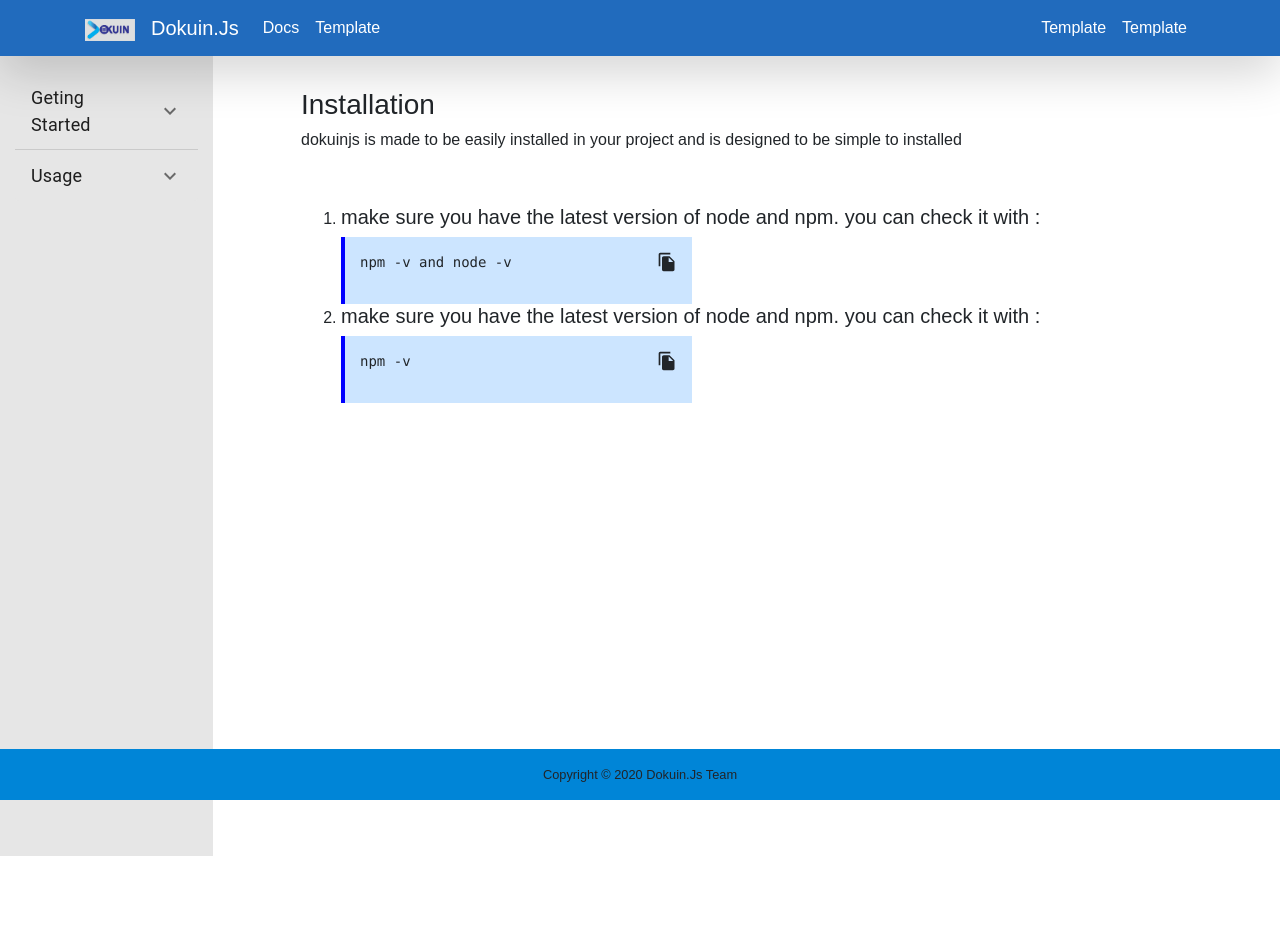
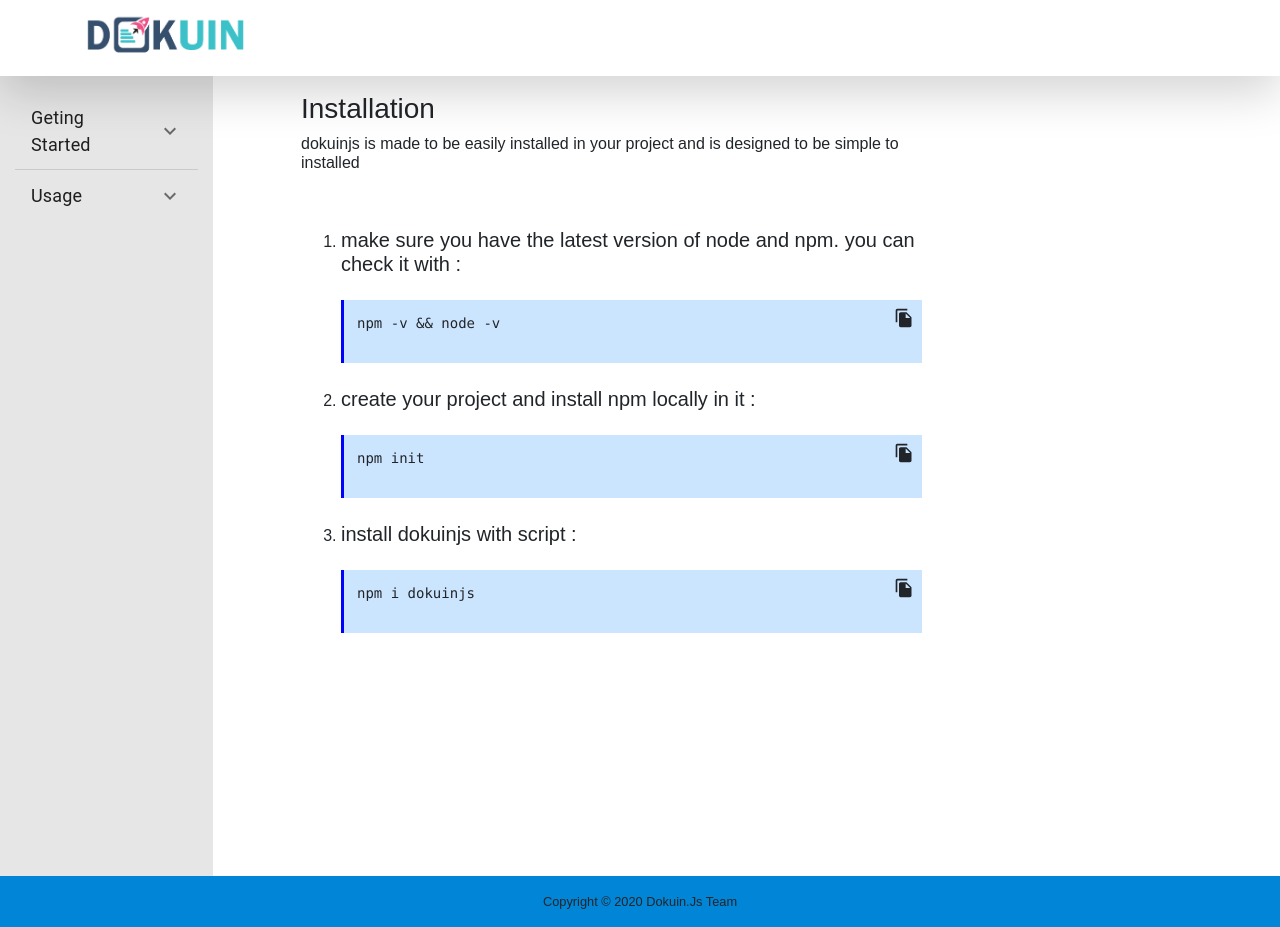
Before and after one commit to dokuin/docs, a React (Create React App) app: page /docs/getting-started in a window 1280 px wide. Before the commit the page ends 800 px from the top, so only its background shows below. Built offline with nearby package versions, Linux system fonts and the light colour scheme.

Commit message:
installation guide

```diff
--- a/src/components/CodeBlock.jsx
+++ b/src/components/CodeBlock.jsx
@@ -1,13 +1,53 @@
 import React from 'react'
-import { Card } from 'react-bootstrap'
+import {CopyToClipboard} from 'react-copy-to-clipboard';
+import FileCopyIcon from '@material-ui/icons/FileCopy';
+import { useState, useEffect } from 'react';
+import { Button } from '@material-ui/core';
+import Tooltip from '@material-ui/core/Tooltip';
 
-const CodeBlock = (props) => {
+
+
+const CodeBlock = ({code}) => {
+  const [copied,setCopied]= useState(false)
+  const parsedCode=JSON.parse(code)
+  const handleCopied = () =>{
+    setCopied(true)
+    setTimeout(() => {
+      setCopied(false)
+    },1000);
+
+  }
+
+  // useEffect(() => {
+  //   console.log(copied)
+  // }, [copied])
+
   return (
-    <Card className="p-2">
-      <p className="my-auto" style={{ fontStyle: 'italic', userSelect: 'all' }}>
-        {props.code}
-      </p>
-    </Card>
+    <div
+    className="p-2 d-flex justify-content-between my-4"
+    style={{
+      backgroundColor:'#cce5ff',
+      borderLeft:'3px solid blue'
+    }}>
+      <pre style={{
+        padding:'5px'
+      }}>
+            {parsedCode}
+            </pre>
+            <CopyToClipboard
+            text={parsedCode}
+            onCopy={handleCopied}
+            >
+            {
+              copied ?
+              <Tooltip title="copied" placement="left">
+               <FileCopyIcon fontSize="small" />
+              </Tooltip>
+              :
+              <FileCopyIcon fontSize="small" />
+              }
+        </CopyToClipboard>
+    </div>
   )
 }
 
--- a/src/components/docs/getStarted/Installation.jsx
+++ b/src/components/docs/getStarted/Installation.jsx
@@ -1,91 +1,40 @@
-import React from 'react'
-import {CopyToClipboard} from 'react-copy-to-clipboard';
-import Tooltip from '@material-ui/core/Tooltip';
-import CodeBlock from '../../CodeBlock'
-import FileCopyIcon from '@material-ui/icons/FileCopy';
-import { useState } from 'react';
-import { Button } from 'react-bootstrap';
+import React from "react";
+import CodeBlock from "../../CodeBlock";
 
-const Installation= () => {
-  const[textVal,settextVal]=useState('')
-  const[copied,setCopied]=useState(false)
 
-  const handleCopied = () =>{
-    setCopied(true)
-    setTimeout(()=>{
-      setCopied(false)
-    },1000)
-  }
-
+const Installation = () => {
   return (
-    <div
-      className="ml-3 p-3 "
-      // style={{ fontSize: 'smaller' }}
-    >
+    <div className="ml-3 p-3 ">
       <h3>Installation</h3>
-      <h6>dokuinjs is made to be easily installed in your project and is designed to be simple to installed</h6>
+      <h6>
+        dokuinjs is made to be easily installed in your project and is designed
+        to be simple to installed
+      </h6>
       <br />
       <br />
-      <ol>
+     <ol>
         <li>
-          <h5>make sure you have the latest version of node and npm. you can check it with :</h5>
-          <div style={{
-            backgroundColor:'#CCE5FF',
-            borderLeft:'4px solid blue',
-            width:'40%',
-            padding:"15px",
-            display:"flex",
-            justifyContent:'space-between'
-          }}>
-          <pre>
-            npm -v and node -v
-            </pre>
-            <CopyToClipboard
-            text="npm -v && node -vss"
-            onCopy={()=> handleCopied()}
-            >
-            {
-              copied ? <Tooltip title="copied" arrow>
-                <FileCopyIcon fontSize="small" />
-                </Tooltip>
-                :
-                <FileCopyIcon fontSize="small" />
-              }
-        </CopyToClipboard>
-          </div>
-          </li>
-          <li>
-          <h5>make sure you have the latest version of node and npm. you can check it with :</h5>
-          <div style={{
-            backgroundColor:'#CCE5FF',
-            borderLeft:'4px solid blue',
-            width:'40%',
-            padding:"15px",
-            display:"flex",
-            justifyContent:'space-between'
-          }}>
-          <pre>
-            npm -v
-            </pre>
-            <CopyToClipboard
-            text="npm -v "
-            onCopy={()=> handleCopied()}
-            >
-            {
-              copied ? <Tooltip title="copied" arrow>
-                <FileCopyIcon fontSize="small" />
-                </Tooltip>
-                :
-                <FileCopyIcon fontSize="small" />
-              }
-        </CopyToClipboard>
-          </div>
-          </li>
+          <h5>
+            make sure you have the latest version of node and npm. you can check
+            it with :
+          </h5>
+          <CodeBlock code={JSON.stringify("npm -v && node -v")} />
+        </li>
+        <li>
+          <h5>
+            create your project and install npm locally in it :
+          </h5>
+          <CodeBlock code={JSON.stringify("npm init")} />
+        </li>
+        <li>
+          <h5>
+            install  dokuinjs with script :
+          </h5>
+          <CodeBlock code={JSON.stringify("npm i dokuinjs")} />
+        </li>
+      </ol>
+    </div>
+  );
+};
 
-      </ol>
-
-    </div>
-  )
-}
-
-export default Installation
+export default Installation;
--- /dev/null
+++ b/src/components/docs/getStarted/Usage.jsx
@@ -0,0 +1,66 @@
+import React from "react";
+import { CopyToClipboard } from "react-copy-to-clipboard";
+
+import CodeBlock from "../../CodeBlock";
+
+const Usage = () => {
+  return (
+    <div className="ml-3 p-3 ">
+      <h3>Usage</h3>
+      <h6>after installing ..</h6>
+      <br />
+      <br />
+      <ol>
+        <li>
+          <h5>first thing you should do is run dokuinjs script :</h5>
+          <CodeBlock code={JSON.stringify("dokuin init")} />
+        </li>
+        <li>
+          <h5>now enter about your projects :</h5>
+          <CodeBlock
+            code={JSON.stringify(`
+  Project’s Description :
+  Base URL :
+  Author’s name :`)}
+          />
+        </li>
+        <li>
+          <h5
+            style={{
+              display: "inline "
+            }}
+          >
+            make sure your project is already done. with this command you can
+            write your endpoints as many as you want and dokuin will put them in
+            one file. Run dokuinjs script :
+          </h5>
+          <CodeBlock code={JSON.stringify("dokuin create")} />
+        </li>
+        <li>
+          <h5
+            style={{
+              display: "inline "
+            }}
+          >
+            type this command, dokuinjs will run all your endpoint and after
+            that it will make one file about your endpoints result
+          </h5>
+          <CodeBlock code={JSON.stringify("dokuin run")} />
+        </li>
+        <li>
+          <h5
+            style={{
+              display: "inline "
+            }}
+          >
+            after your endpoints result file is already done, it is time for you
+            to convert it to md file
+          </h5>
+          <CodeBlock code={JSON.stringify("dokuin convert")} />
+        </li>
+      </ol>
+    </div>
+  );
+};
+
+export default Usage;
--- a/src/components/homepage/Banner.jsx
+++ b/src/components/homepage/Banner.jsx
@@ -1,29 +1,48 @@
 import React from 'react'
 import { Link } from 'react-router-dom'
 import { Button } from 'react-bootstrap'
+import { Jumbotron, Container,Image } from 'react-bootstrap'
+import  DokuinLanding  from '../../assets/dokuin-landing.png'
 
 const Banner = () => {
   return (
-    <div
-      className="section d-flex align-items-center justify-content-center text-center banner"
-      style={{ borderRadius: 0 }}
+    <div  style={{
+          borderRadius: 0,
+          backgroundImage: `url(${DokuinLanding})`,
+          backgroundSize:"cover",
+          backgroundColor:'white',
+          marginTop:'-20vh',
+          minHeight:'70vh'
+        }}
+    className="d-flex align-items-center justify-content-center"
     >
-      <div className="animated fadeInUp">
-        <h1 className="font-weight-bold text-white">Dokuin.Js</h1>
-        <Link to="/docs/get-started" className="router-link mr-1">
-          <Button variant="outline-light" className="shadow-lg">
-            Get Started
-          </Button>
-        </Link>
+      <h1>SDDDS</h1>
+    </div>
+    //   <div
+    //   className="section d-flex align-items-center justify-content-center text-center "
+    //   style={{
+    //     borderRadius: 0,
+    //     backgroundImage: 'url(https://media.sproutsocial.com/uploads/2017/02/10x-featured-social-media-image-size.png)',
+    //     // backgroundSize:"cover",
+    //     minHeight:'30vh'
+    //   }}
+    //     >
+    //   <div className="animated fadeInUp">
+    //     <h1 className="font-weight-bold text-white">Dokuin.Js</h1>
+    //     <Link to="/docs/get-started" className="router-link mr-1">
+    //       <Button variant="outline-light" className="shadow-lg">
+    //         Get Started
+    //       </Button>
+    //     </Link>
 
-        <a
-          className="btn btn-outline-light ml-1"
-          href="https://github.com/dokuin/dokuinjs"
-        >
-          GitHub
-        </a>
-      </div>
-    </div>
+    //     <a
+    //       className="btn btn-outline-light ml-1"
+    //       href="https://github.com/dokuin/dokuinjs"
+    //     >
+    //       GitHub
+    //     </a>
+    //   </div>
+    // </div>
   )
 }
 
--- a/src/pages/Docs.jsx
+++ b/src/pages/Docs.jsx
@@ -3,8 +3,7 @@ import { Container, Row, Col } from 'react-bootstrap'
 import { Switch, Route } from 'react-router-dom'
 
 import Installation from '../components/docs/getStarted/Installation'
-import NextStep from '../components/docs/getStarted/NextStep'
-import Usage from '../components/docs/Usage'
+import Usage from '../components/docs/getStarted/Usage'
 import Sidebar from '../components/docs/Sidebar'
 
 
@@ -26,20 +25,25 @@ const Docs = () => {
   >
     <Sidebar />
   </Col>
-    <Container fluid>
-      <Row className="m-3">
+    <Container
+    style={{
+      minHeight:'100vh',
+    }}
+    fluid>
+      <Row className="mx-3">
           <Col
           sm={2}
           md={2}>
           </Col>
-
-        <Col style={{
+        <Col
+        sm={8}
+        md={8}
+        style={{
           marginLeft:'20px',
+          paddingRight:'10vw'
         }}>
           <Switch>
             <Route exact path="/docs/getting-started" component={Installation} />
-            <Route exact path="/docs/next-step" component={NextStep} />
-
             <Route exact path="/docs/usage" component={Usage} />
           </Switch>
         </Col>
--- a/src/pages/Homepage.jsx
+++ b/src/pages/Homepage.jsx
@@ -5,8 +5,9 @@ import Banner from '../components/homepage/Banner'
 
 const Homepage = () => {
   return (
-    <div className="mt-5">
-      <Banner />
+
+    <div className="">
+    <Banner />
 
       <div
         className="section d-flex align-items-center justify-content-center"
--- a/src/partials/Footer.jsx
+++ b/src/partials/Footer.jsx
@@ -6,7 +6,7 @@ const Footer = () => {
     <div
       className="footer py-3 m-0"
       style={{
-        position:'fixed',
+        position:'relative',
         backgroundColor: '#0085d7',
         zIndex:'2',
         bottom:'0',
--- a/src/partials/Header.jsx
+++ b/src/partials/Header.jsx
@@ -9,41 +9,49 @@ const Header = () => {
       collapseOnSelect
       expand="lg"
       className="shadow-lg"
-      style={{ backgroundColor: '#216BBD' }}
+      style={{ backgroundColor: 'transparant' }}
       sticky="top"
     >
       <Container>
         <Link to="/" className="router-link">
           <Navbar.Brand as="div" href="#">
-            <Image src={DokuinImage} fluid={true} width={50} height={50} />
+            <Image src={DokuinImage}  height={50} />
           </Navbar.Brand>
         </Link>
 
-        <Link to="/" className="router-link">
+        {/* <Link to="/" className="router-link">
           <Navbar.Brand as="div" className="text-white">
             Dokuin.Js
           </Navbar.Brand>
-        </Link>
+        </Link> */}
         <Navbar.Toggle aria-controls="responsive-navbar-nav" />
         <Navbar.Collapse id="responsive-navbar-nav">
-          <Nav className="mr-auto">
+          <Nav className="ml-auto">
             <Link to="/docs/getting-started" className="router-link">
-              <Nav.Link as="div" className="text-white">
+              <Nav.Link as="div" className="mx-3 text-white">
                 Docs
               </Nav.Link>
             </Link>
-            <Nav.Link href="#pricing" className="text-white">
-              Template
-            </Nav.Link>
+            <Link to="/docs/getting-started" className="router-link">
+              <Nav.Link as="div" className="mx-3 text-white">
+                Template
+              </Nav.Link>
+            </Link>
+            <Link to="/docs/getting-started" className="router-link">
+              <Nav.Link as="div" className="mx-3 text-white">
+                Template
+              </Nav.Link>
+            </Link>
+
           </Nav>
-          <Nav>
+          {/* <Nav>
             <Nav.Link href="#deets" className="text-white">
               Template
             </Nav.Link>
             <Nav.Link eventKey={2} href="#memes" className="text-white">
               Template
             </Nav.Link>
-          </Nav>
+          </Nav> */}
         </Navbar.Collapse>
       </Container>
     </Navbar>
```
Also changed, not shown: src/components/docs/Sidebar.jsx (+5 -4 lines), src/components/docs/getStarted/NextStep.jsx (deleted, +0 -38 lines), src/assets/dokuin-landing.png (added), src/assets/dokuin-logo.png, src/components/docs/Usages.jsx (renamed from src/components/docs/Usage.jsx).
